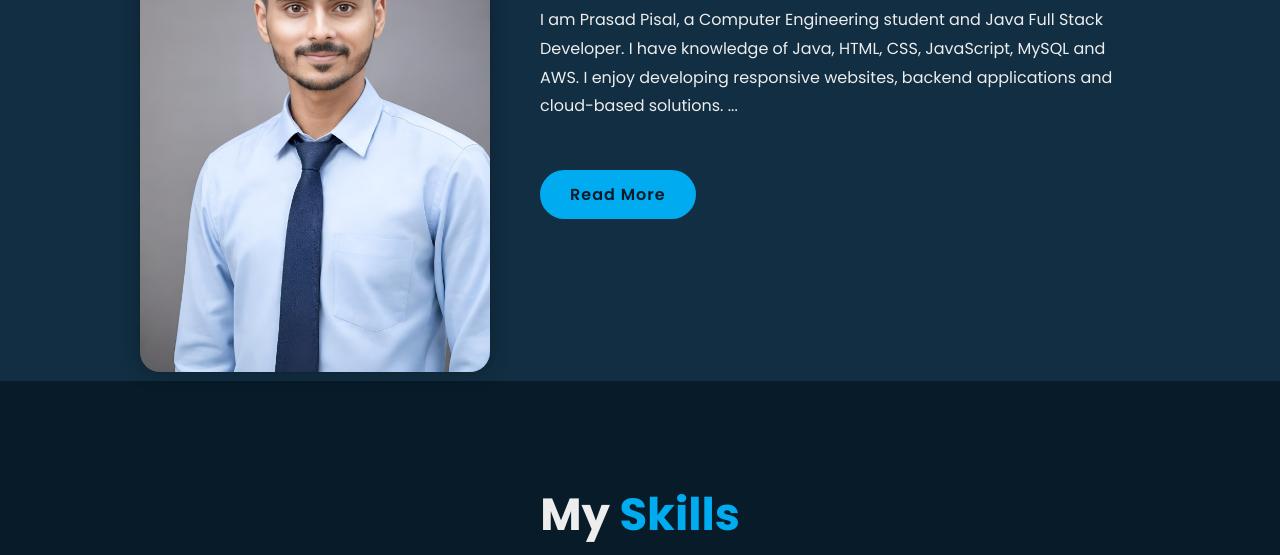
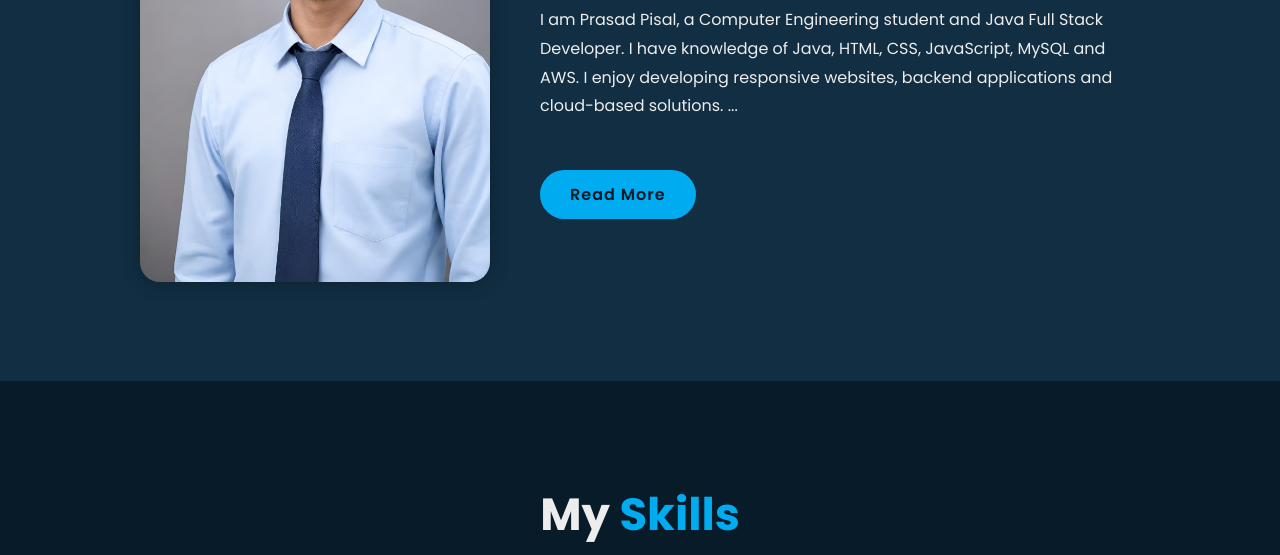
Before and after one commit to PrasadPisal25/PORTFOLIO, a plain HTML site: page index.html in a window 1280 px wide. Shown: the part 1219-1774 px from the top of the page. Drawn offline with nearby package versions, Linux system fonts and the light colour scheme.

Commit message:
Update style.css

```diff
--- a/style.css
+++ b/style.css
@@ -622,7 +622,7 @@ section{
 
     width:35rem;
 
-    height:35rem;
+
 
 }
 
```
